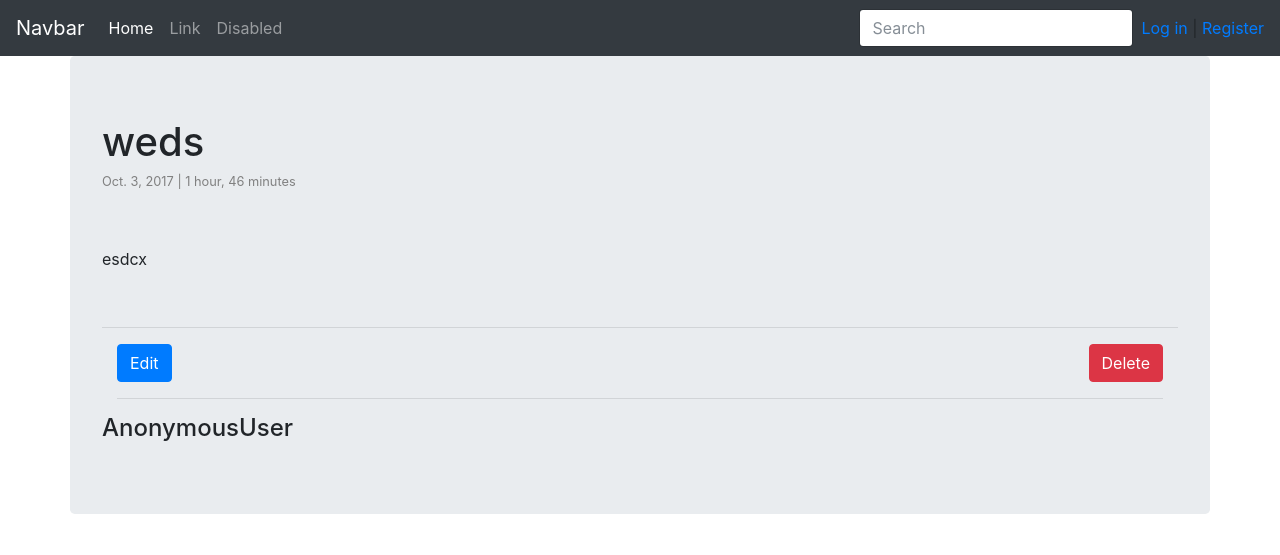
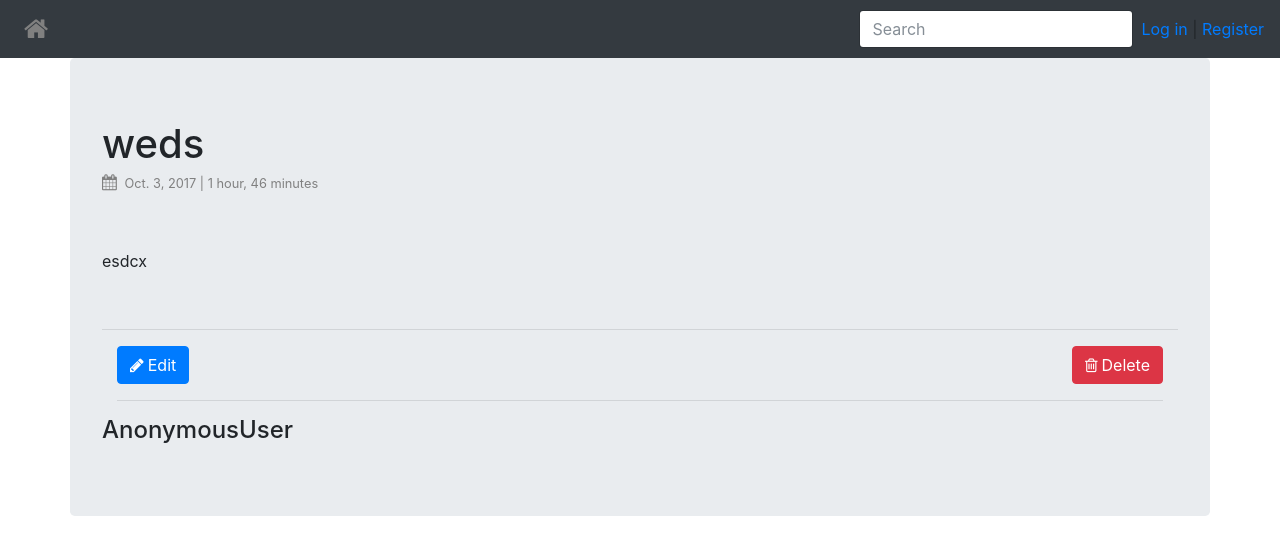
Before and after one commit to MyNameIsBond/Django---Blog, a Django app: page /90/detail/ in a window 1280 px wide. Shown: the top 555 px of the page. Run offline with Django 3.2, Linux system fonts and the light colour scheme; data comes from the database, SQL or seed files in the repository; both versions use the stored data as it was after the commit; some libraries are stand-ins or nearby versions.

Commit message:
Icons Added!

```diff
--- a/templates/detail_view.html
+++ b/templates/detail_view.html
@@ -7,18 +7,18 @@
         {% if messages %}
         <ul class="messages alert alert-success">
             {% for message in messages %}
-            <li{% if message.tags %} class="{{ message.tags }}"{% endif %}>{{ message }}</li>
+            <li{% if message.tags %} class="{{ message.tags }}"{% endif %}><i class="fa fa-check" aria-hidden="true"></i>{{ message }}</li>
             {% endfor %}
         </ul>
         {% endif %}
         <div class = "container jumbotron">
                 <table>
-                    <h1>{{instance.title}}</h1><p><small> {{instance.pub_date}} | {{instance.pub_date | timesince}}</small></p><br>
+                    <h1>{{instance.title}}</h1><p><small><i class="fa fa-calendar" aria-hidden="true">&nbsp;</i> {{instance.pub_date}} | {{instance.pub_date | timesince}}</small></p><br>
                     <p>{{instance.post | linebreaks }}</p><br>
                     <hr>
                     <div class = "container">
-                        <a  href="{% url 'posts:update' instance.id %}"><button type="button" class="btn btn-primary">Edit</button></a>
-                        <a class="float-right" href="{% url 'posts:delete' instance.id %}"><button type="button" class="btn btn-danger">Delete</button></a>
+                        <a  href="{% url 'posts:update' instance.id %}"><button type="button" class="btn btn-primary"><i class="fa fa-pencil" style="color:white" aria-hidden="true">&nbsp;</i>Edit</button></a>
+                        <a class="float-right" href="{% url 'posts:delete' instance.id %}"><button type="button" class="btn btn-danger"><i class="fa fa-trash-o" style="color:white" aria-hidden="true">&nbsp;</i>Delete</button></a>
                         <hr>
                     </div>
                 </table>
--- a/templates/links.html
+++ b/templates/links.html
@@ -9,3 +9,4 @@
 <script src="https://maxcdn.bootstrapcdn.com/bootstrap/4.0.0-beta/js/bootstrap.min.js" integrity="sha384-h0AbiXch4ZDo7tp9hKZ4TsHbi047NrKGLO3SEJAg45jXxnGIfYzk4Si90RDIqNm1" crossorigin="anonymous"></script>
 <script src="{% static "js/jquery.waypoints.min.js" %}"></script>
 <script src="{% static "js/infinite.min.js" %}"></script>
+<link rel="stylesheet" href="https://maxcdn.bootstrapcdn.com/font-awesome/4.4.0/css/font-awesome.min.css">
--- a/templates/nav_bar.html
+++ b/templates/nav_bar.html
@@ -1,19 +1,12 @@
 {% include "links.html" %}
 <nav class="navbar navbar-expand-lg navbar-dark bg-dark">
-        <a class="navbar-brand" href="#">Navbar</a>
 <button class="navbar-toggler" type="button" data-toggle="collapse" data-target="#navbarSupportedContent" aria-controls="navbarSupportedContent" aria-expanded="false" aria-label="Toggle navigation">
           <span class="navbar-toggler-icon"></span></button>
 
         <div class="collapse navbar-collapse" id="navbarSupportedContent">
         <ul class="navbar-nav mr-auto">
                 <li class="nav-item active">
-                <a class="nav-link" href="{% url "base" %} ">Home</a>
-                </li>
-                <li class="nav-item">
-                <a class="nav-link" href="  ">Link</a>
-                </li>
-                <li class="nav-item">
-                <a class="nav-link" href="#">Disabled</a>
+                <a class="nav-link" href="{% url "base" %} "><i class="fa fa-home" aria-hidden="true"></i></a>
                 </li>
                 {% if request.user.is_authenticated %}
                 <li class="nav-item">
@@ -23,15 +16,21 @@
         </ul>
             <form class="form-inline my-lg-0" method="GET">
                 {% csrf_token %}
-                <input id="search" class="form-control mr-sm-2" type="text" name="search" placeholder="Search" aria-label="Search">
+                <span>
+
+                    <input id="search" class="form-control mr-sm-2" type="text" name="search" placeholder="Search" aria-label="Search">
+                    {% comment %} <i class="fa fa-search" aria-hidden="true"></i> {% endcomment %}
+                </span>
                 {% comment %} <button class="btn btn-outline-success my-2 my-sm-0" type="submit">Search</button> {% endcomment %}
             </form>
             <div class="nav-item dropdown">
                 {% if request.user.is_authenticated %}
-                        <a class="nav-link dropdown-toggle" href="" id="navbarDropdownMenuLink" data-toggle="dropdown" aria-haspopup="true" aria-expanded="false">{{request.user}}</a>
+                <a class="nav-link dropdown-toggle" href="" id="navbarDropdownMenuLink" data-toggle="dropdown" aria-haspopup="true" aria-expanded="false">
+                        <i class="fa fa-user" aria-hidden="true">&nbsp;</i>
+                    {{request.user}}</a>
                         <div class="dropdown-menu" aria-labelledby="navbarDropdownMenuLink">
-                        <a class="dropdown-item" href="{% url "account:profile"%}">Profile</a>
-                        <a class="dropdown-item" href="{% url "account:log_out"%}">Log out</a>
+                            <p class="dropdown-item" > <i  class="fa fa-user" aria-hidden="true">&nbsp;</i> <a href="{% url "account:profile"%}">Profile</a></p>
+                            <p class="dropdown-item"><i class="fa fa-sign-out" aria-hidden="true">&nbsp;</i> <a  href="{% url "account:log_out"%}">Log out</a></p>
                         </div>
                 {% else %}
                 <a class="" href="{% url "account:log_in" %}">Log in</a> | <a href="{% url "account:register" %}">Register</a>
@@ -43,6 +42,19 @@
             </div>
 
 {% comment %}================> Search Content JS / Ajax <================ {% endcomment %}
+<style>
+.fa{
+     font-size: 16px;
+     color: grey;
+        }
+.fa-home{
+    font-size: 26px;
+    color: grey;
+}
+:hover.fa-home{
+    color:white;
+}
+</style>
 <script>
         $(document).ready(function(){
             $(".dropdown-toggle").dropdown();
@@ -61,6 +73,7 @@ $(function() {
         });
     });
 });
+
 function searchSuccess(data, textStatus, jqXHR)
 {
     $('#search-results').html(data)
```
Also changed, not shown: templates/base.html (+7 -4 lines), templates/profile.html (+9 -6 lines), db.sqlite3.
